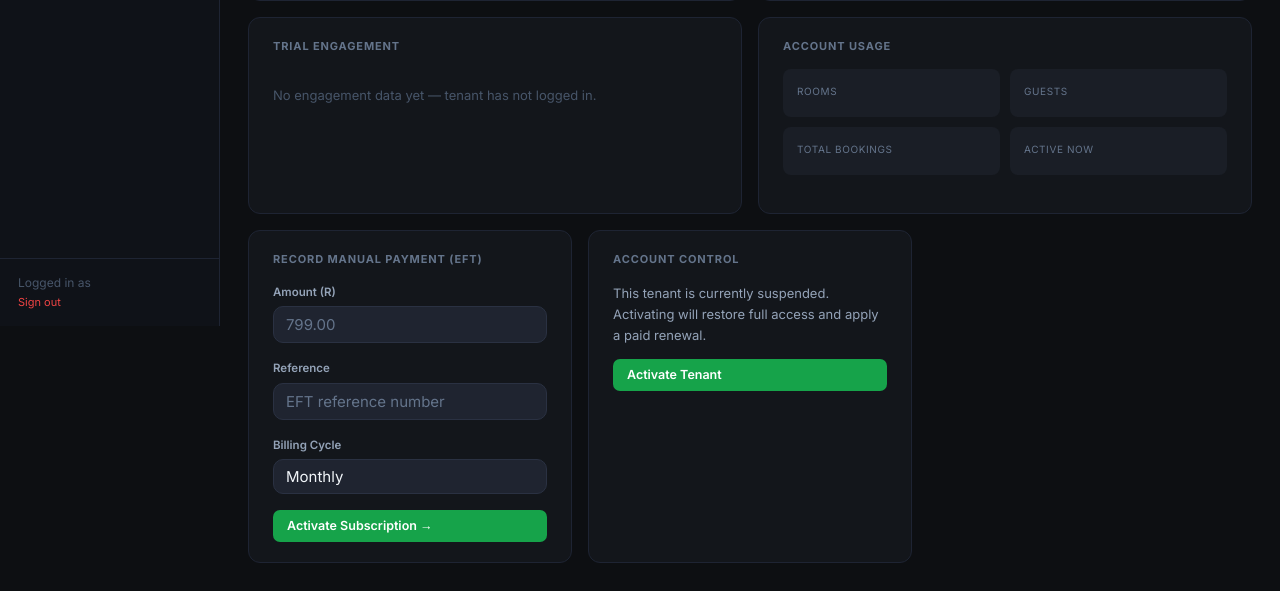
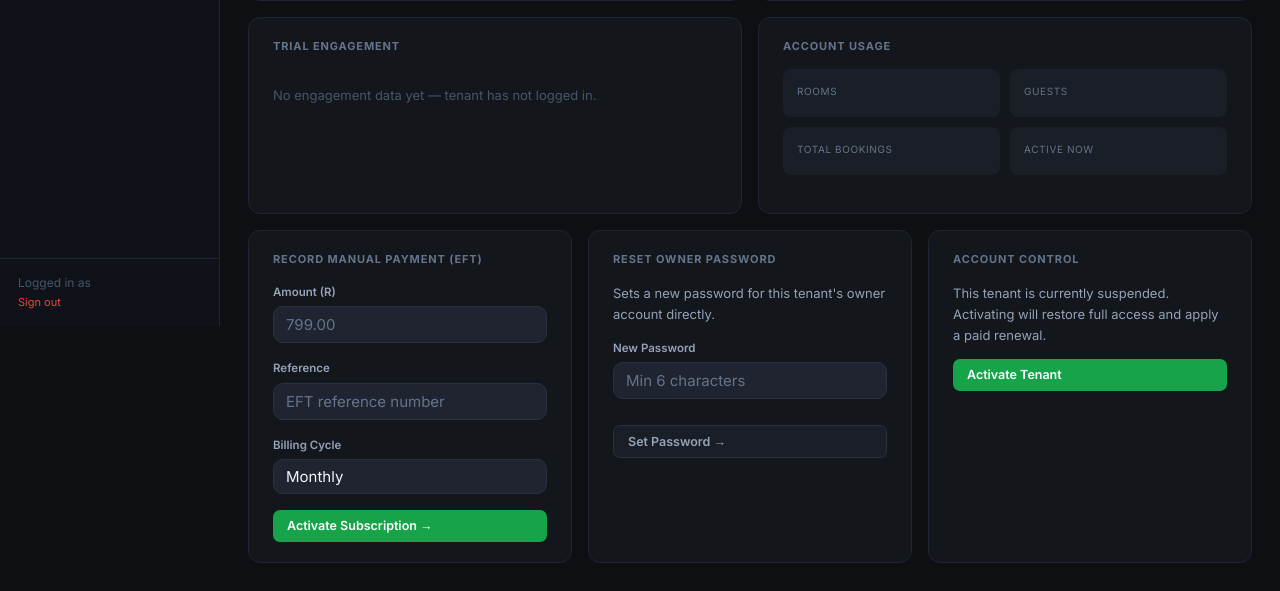
Before and after one commit to applejazzsa/Circle-Core-Guest-House-, a Django app: template templates/command/tenant_detail.html in a window 1280 px wide. Shown: the part 474-1065 px from the top of the page. Run offline with Django 4.2, Linux system fonts and the light colour scheme; the template is opened without the code that fills it, so the values that code supplies are empty.

Commit message:
Add Command Center password reset for tenant owner
Co-Authored-By: Claude Sonnet 4.6 <noreply@anthropic.com>

```diff
--- a/command/urls.py
+++ b/command/urls.py
@@ -13,6 +13,7 @@ urlpatterns = [
     path("tenants/<str:schema_name>/activate/", views.activate_tenant, name="command_activate_tenant"),
     path("tenants/<str:schema_name>/record-payment/", views.record_payment, name="command_record_payment"),
     path("tenants/<str:schema_name>/impersonate/", views.impersonate_tenant, name="command_impersonate"),
+    path("tenants/<str:schema_name>/set-password/", views.set_tenant_password, name="command_set_password"),
     path("leads/", views.lead_list, name="command_leads"),
     path("leads/<int:pk>/status/", views.lead_update_status, name="command_lead_status"),
 ]
--- a/templates/command/tenant_detail.html
+++ b/templates/command/tenant_detail.html
@@ -179,6 +179,23 @@
     </form>
   </div>
 
+  <!-- Set Password -->
+  <div class="cc-card">
+    <div class="cc-card-title">Reset Owner Password</div>
+    <p style="font-size:13px;color:#94a3b8;margin-bottom:14px;">
+      Sets a new password for this tenant's owner account directly.
+    </p>
+    <form method="post" action="/command/tenants/{{ tenant.schema_name }}/set-password/">
+      {% csrf_token %}
+      <label class="cc-label">New Password</label>
+      <input type="text" name="new_password" class="cc-input mb-4" placeholder="Min 6 characters" autocomplete="off">
+      <button type="submit" class="btn btn-ghost" style="width:100%;margin-top:10px;"
+        onclick="return confirm('Set new password for {{ tenant.name }}?')">
+        Set Password →
+      </button>
+    </form>
+  </div>
+
   <!-- Suspend / Activate -->
   <div class="cc-card">
     <div class="cc-card-title">Account Control</div>
```
Also changed, not shown: command/views.py (+31 -0 lines).
